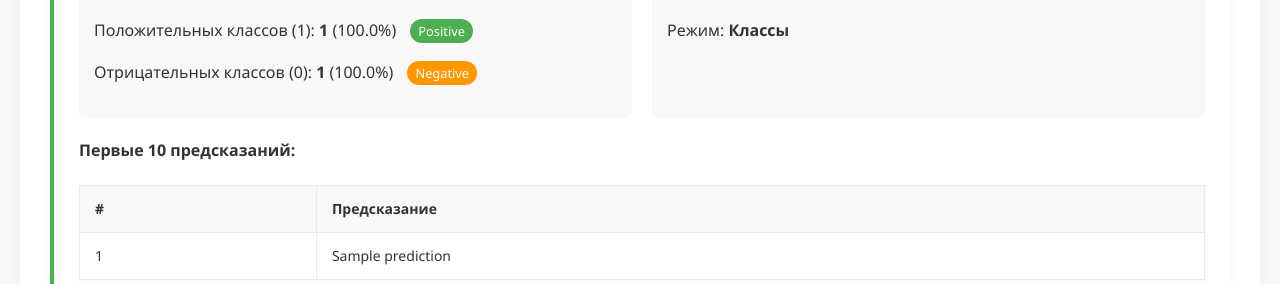
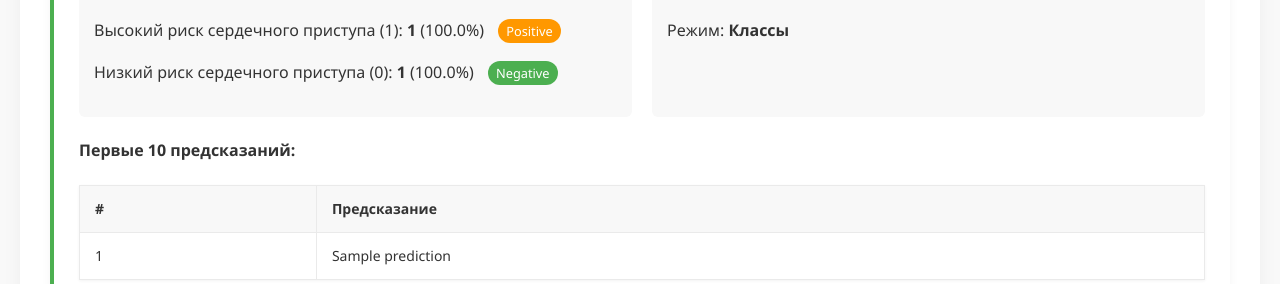
Before and after one commit to Krsk-N/predict_heart_attack_risk_app, a FastAPI app: template app/templates/index.html in a window 1280 px wide. Shown: the part 1718-2002 px from the top of the page. Run offline with FastAPI, Linux system fonts and the light colour scheme; the template is opened without the code that fills it: most values are stand-ins (such as "Sample title", 1, 10 or a date in 2020); parts of the project's set-up code (start-up, migrations or seed data) failed here and were passed over.

Commit message:
Переименование классов в уровни риска сердечного приступа (Высокий/низкий). Изменение цветов на индикаторах класса Negative/Positive

```diff
--- a/app/main.py
+++ b/app/main.py
@@ -110,7 +110,7 @@ def preprocess_data(df: pd.DataFrame) -> pd.DataFrame:
         # 5. Конверсия типов данных
         type_map = {
             "int": lambda x: x.astype(int)
-            #"int": lambda x: pd.to_numeric(x, errors='coerce').astype(int)
+            #"int": lambda x: pd.to_numeric(x, errors='coerce')
             #"string": lambda x: x.astype(str)
         }
 
--- a/app/templates/index.html
+++ b/app/templates/index.html
@@ -349,7 +349,7 @@
                 <li><strong>Порог классификации:</strong> {{ config.classification_threshold }}</li>
                 <li><strong>Удаление пропусков:</strong> {{ "Да" if config.drop_na else "Нет" }}</li>
                 {% if config.drop_na %}
-                    <li><strong>Проверяемые столбцы:</strong>
+                    <li><strong>Проверяемые столбцы на пропуски:</strong>
                         {% if config.drop_na_columns == "all" %}Все столбцы{% else %}{{ config.drop_na_columns|join(", ") }}{% endif %}
                     </li>
                 {% endif %}
@@ -465,15 +465,15 @@
                         <div style="flex: 1; background: #f8f8f8; padding: 15px; border-radius: 6px;">
                             <h4>Статистика предсказаний</h4>
                             <p>Всего предсказаний: <strong>{{ count }}</strong></p>
-                            <p>Положительных классов (1):
+                            <p>Высокий риск сердечного приступа (1):
                                 <strong>{{ predictions.count(1) }}</strong>
                                 ({{ (predictions.count(1)/count*100)|round(2) }}%)
-                                <span class="success-badge">Positive</span>
+                                <span class="warning-badge">Positive</span>
                             </p>
-                            <p>Отрицательных классов (0):
+                            <p>Низкий риск сердечного приступа (0):
                                 <strong>{{ predictions.count(0) }}</strong>
                                 ({{ (predictions.count(0)/count*100)|round(2) }}%)
-                                <span class="warning-badge">Negative</span>
+                                <span class="success-badge">Negative</span>
                             </p>
                         </div>
 
@@ -511,7 +511,7 @@
                                 <td>
                                     {{ predictions[i] }}
                                     {% if return_probabilities %}
-                                        <span class="{% if predictions[i] == 1 %}success-badge{% else %}warning-badge{% endif %}">
+                                        <span class="{% if predictions[i] == 1 %}warning-badge{% else %}success-badge{% endif %}">
                                             {% if predictions[i] == 1 %}Positive{% else %}Negative{% endif %}
                                         </span>
                                     {% endif %}
```
